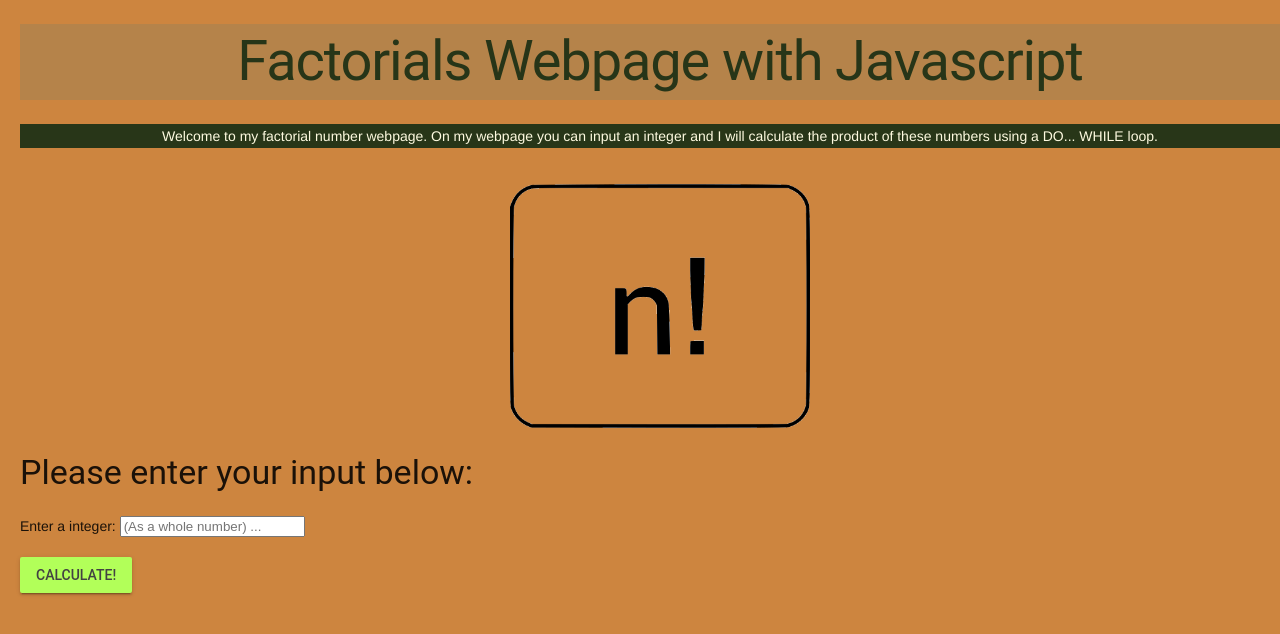
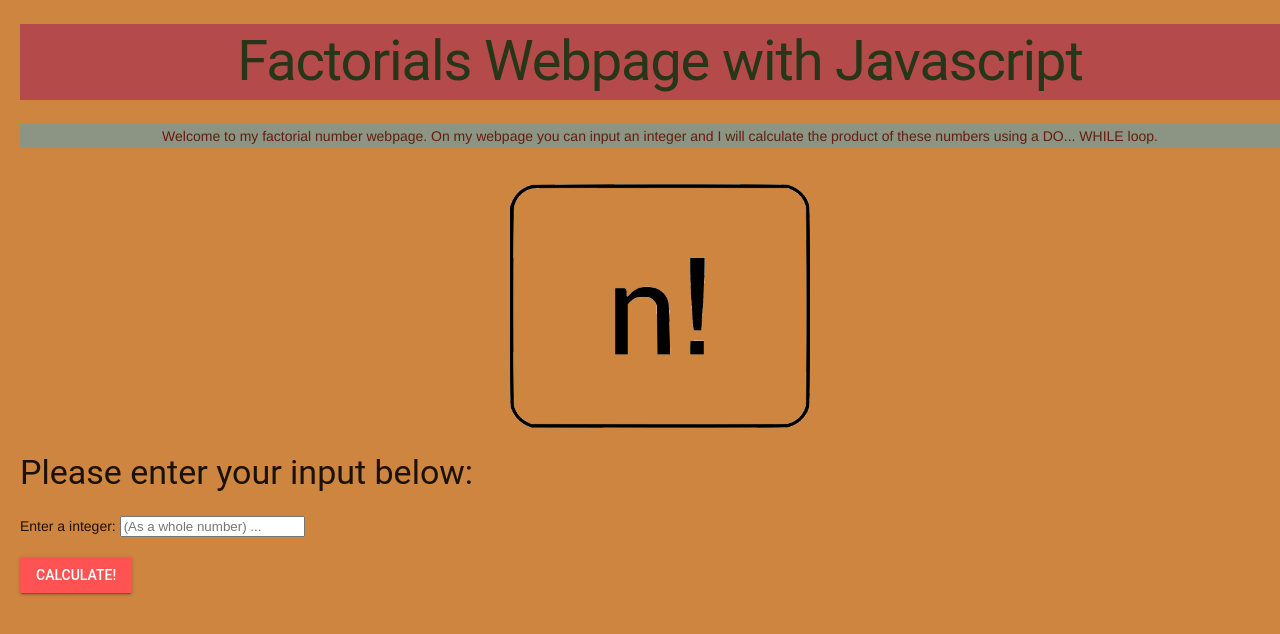
Before and after one commit to ICS20-Programming-LilyC/Unit5-03-HTML-Factorial, a plain HTML site: page index.html in a window 1280 px wide. Shown: the top 634 px of the page. Drawn offline with nearby package versions, Linux system fonts and the light colour scheme.

Commit message:
fixed css

```diff
--- a/css/style.css
+++ b/css/style.css
@@ -10,18 +10,18 @@ body {
 }
 
 h1 {
-  background-color: rgb(181 131 74);
+  background-color: rgb(181, 74, 74);
   color: hsl(88deg 38% 15%);
   padding: 40px;
   text-align: center;
 }
 
 p {
-  background-color: #283618;
-  color: #fefae0;
+  background-color: #8c9484;
+  color: #641e0c;
 }
 
 #results {
-  background-color: #283618;
-  color: #b5834a;
+  background-color: #853614;
+  color: #383838;
 }
--- a/index.html
+++ b/index.html
@@ -19,7 +19,7 @@
     <link rel="stylesheet" href="./css/style.css">
 
     <!--MDL theme-->
-    <link rel="stylesheet" href="https://code.getmdl.io/1.3.0/material.green-light_green.min.css" />
+    <link rel="stylesheet" href="https://code.getmdl.io/1.3.0/material.brown-red.min.css" />
 
     <!--Title-->
     <title>Factorials Webpage</title>
```
